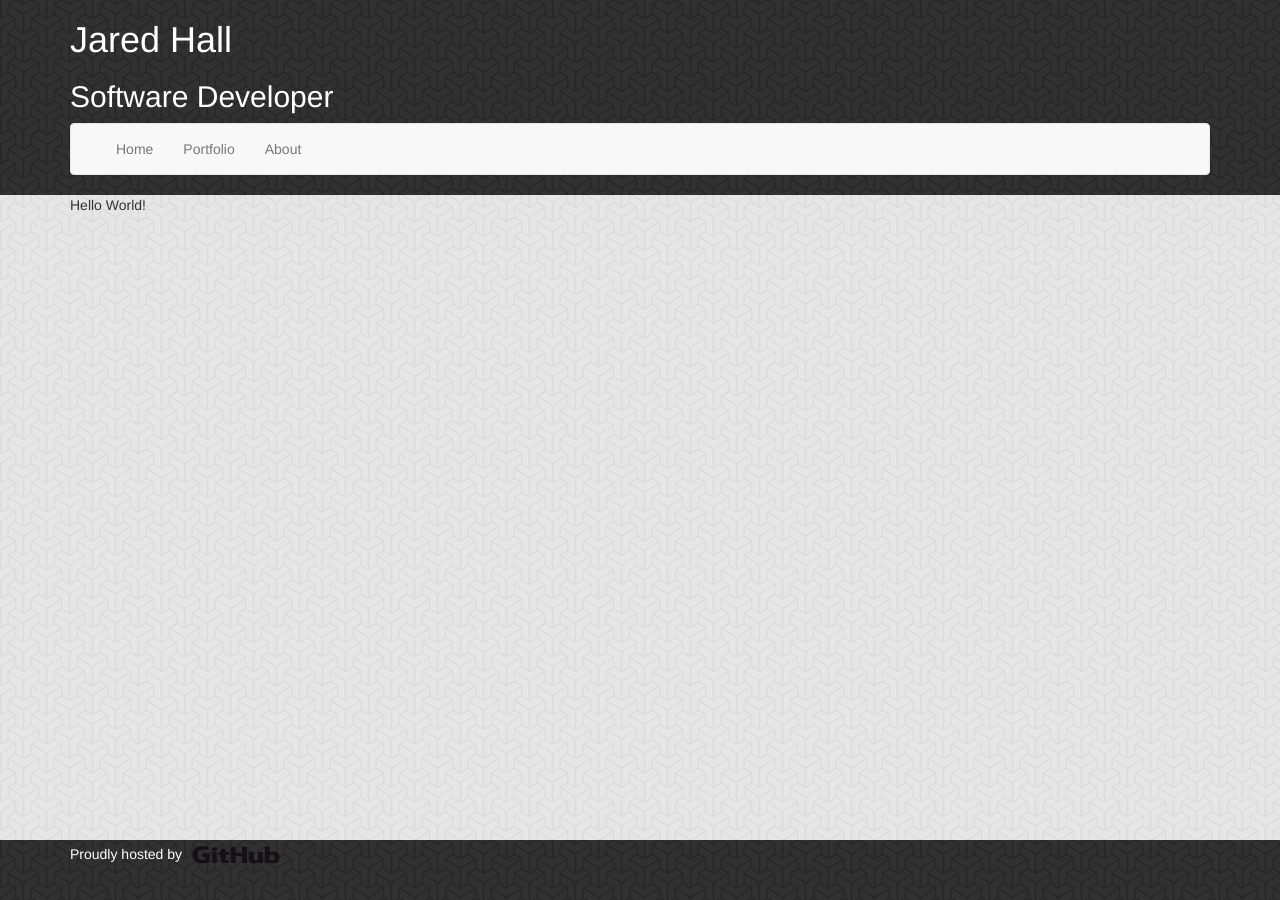
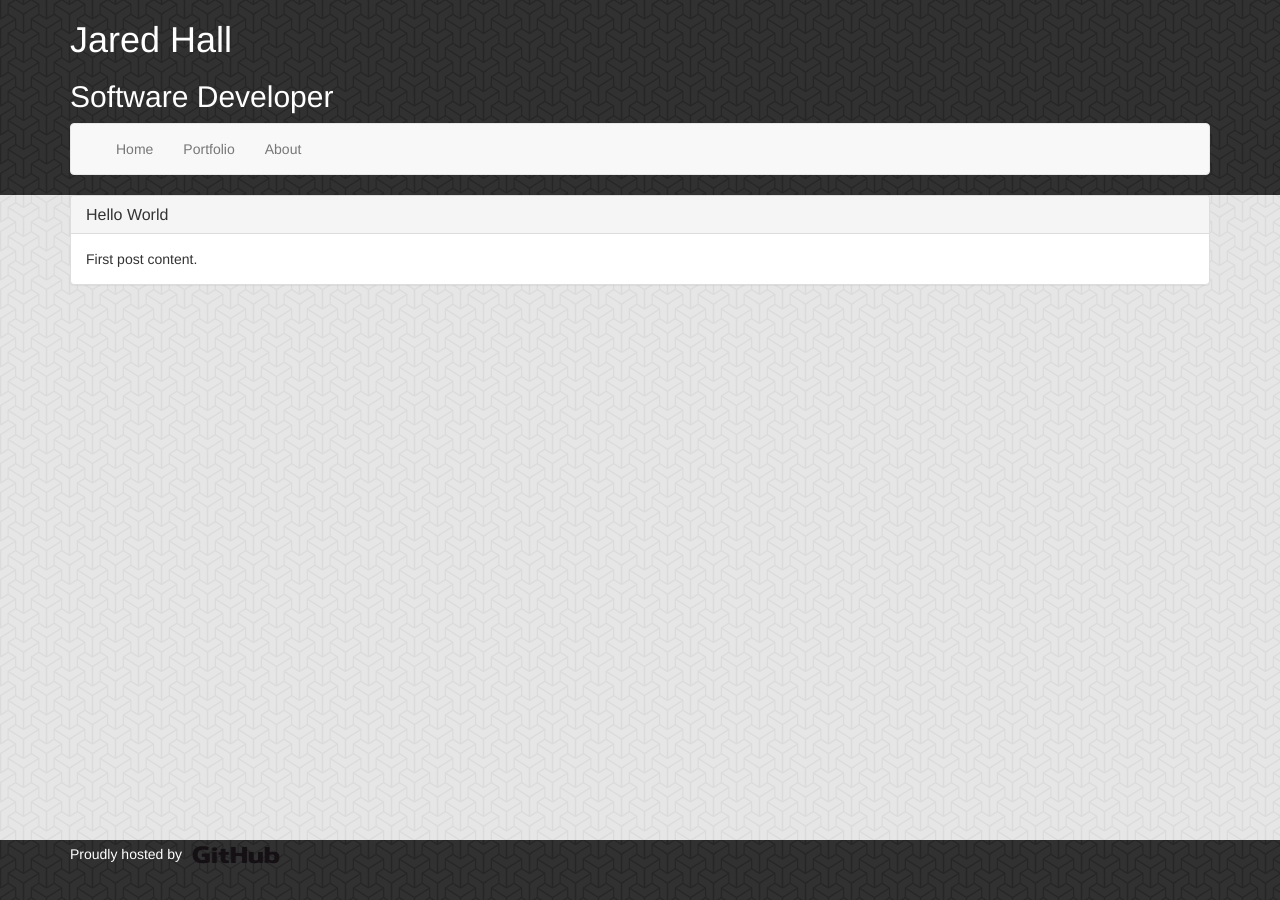
Before and after one commit to jaredhall05/jaredhall05.github.com, a Jekyll site: the page built from index.html, in a window 1280 px wide. Built offline with Jekyll 4.4.1, drawn with Linux system fonts in a browser that asks for light colours; nearby versions of some CDN libraries.

Commit message:
update hello world to panel

```diff
--- a/index.html
+++ b/index.html
@@ -4,6 +4,11 @@ title: Home
 overview: true
 ---
 
-<section>
-    <p>Hello World!</p>
-</section>
+<article class="panel panel-default">
+    <div class="panel-heading">
+        <h3 class="panel-title">Hello World</h3>
+    </div>
+    <div class="panel-body">
+        First post content.
+    </div>
+</article>
```
